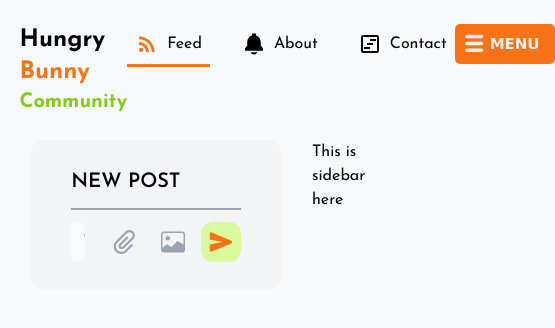
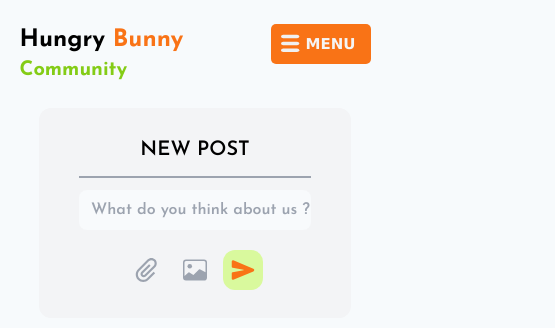
Before and after one commit to rakibul-islam-hasib/hungry-bunny-client, a React (Vite) app: page /community in a window 390 px wide. Shown: the top 328 px of the page, 555 px wide, since content can reach past the window. Built offline with nearby package versions, Linux system fonts and the light colour scheme.

Commit message:
Community updated

```diff
--- a/src/components/header/Community/CnavBar.jsx
+++ b/src/components/header/Community/CnavBar.jsx
@@ -37,7 +37,7 @@ const CnavBar = () => {
                         <p><span className='text-lime-500 text-xl font-bold'>Community</span></p>
                     </Link>
                 </div>
-                <div className="">
+                <div className="hidden md:block">
                     <ul className={isFixed ? 'flex dark:text-gray-100 mt-2 space-x-6 nav-links' : 'flex mt-2 dark:text-black space-x-6 nav-links'}>
                         {navLinks.map((link) => (
                             <li key={link.id}>
--- a/src/components/header/Community/NewPost.jsx
+++ b/src/components/header/Community/NewPost.jsx
@@ -7,9 +7,9 @@ const NewPost = () => {
     return (
         <div className='bg-gray-100 rounded-xl px-10 py-7'>
             <div className="border-b-[2px] border-gray-400 pb-3">
-                <h1 className='uppercase text-xl font-semibold'>New Post</h1>
+                <h1 className='uppercase text-xl text-center md:text-left font-semibold'>New Post</h1>
             </div>
-            <div className="mt-3 flex items-center gap-5">
+            <div className="mt-3 flex md:flex-row flex-col items-center gap-5">
                 <input
                     type="text"
                     placeholder='What do you think about us ?'
--- a/src/layout/CommunityLayout.jsx
+++ b/src/layout/CommunityLayout.jsx
@@ -7,11 +7,11 @@ const CommunityLayout = () => {
         <section className=' h-full'>
             <CnavBar />
             <section className='max-w-screen-xl mx-auto'>
-                <div className="grid grid-cols-5">
+                <div className="grid md:grid-cols-5">
                     <div className="col-span-4">
                         <Outlet />
                     </div>
-                    <div className="col-span-1">
+                    <div className="col-span-1 hidden md:block">
                         <h1>This is sidebar here</h1>
                     </div>
                 </div>
```
